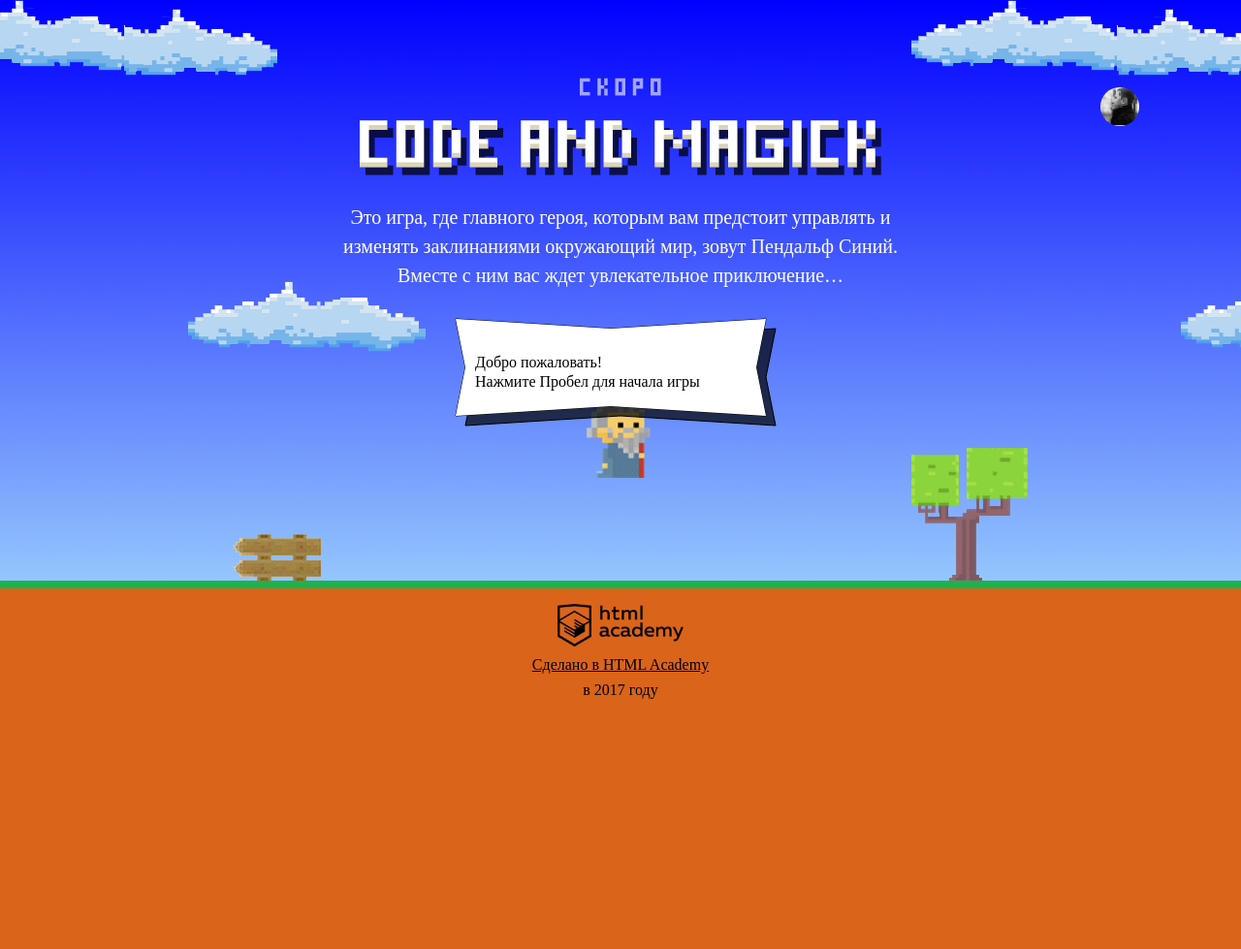
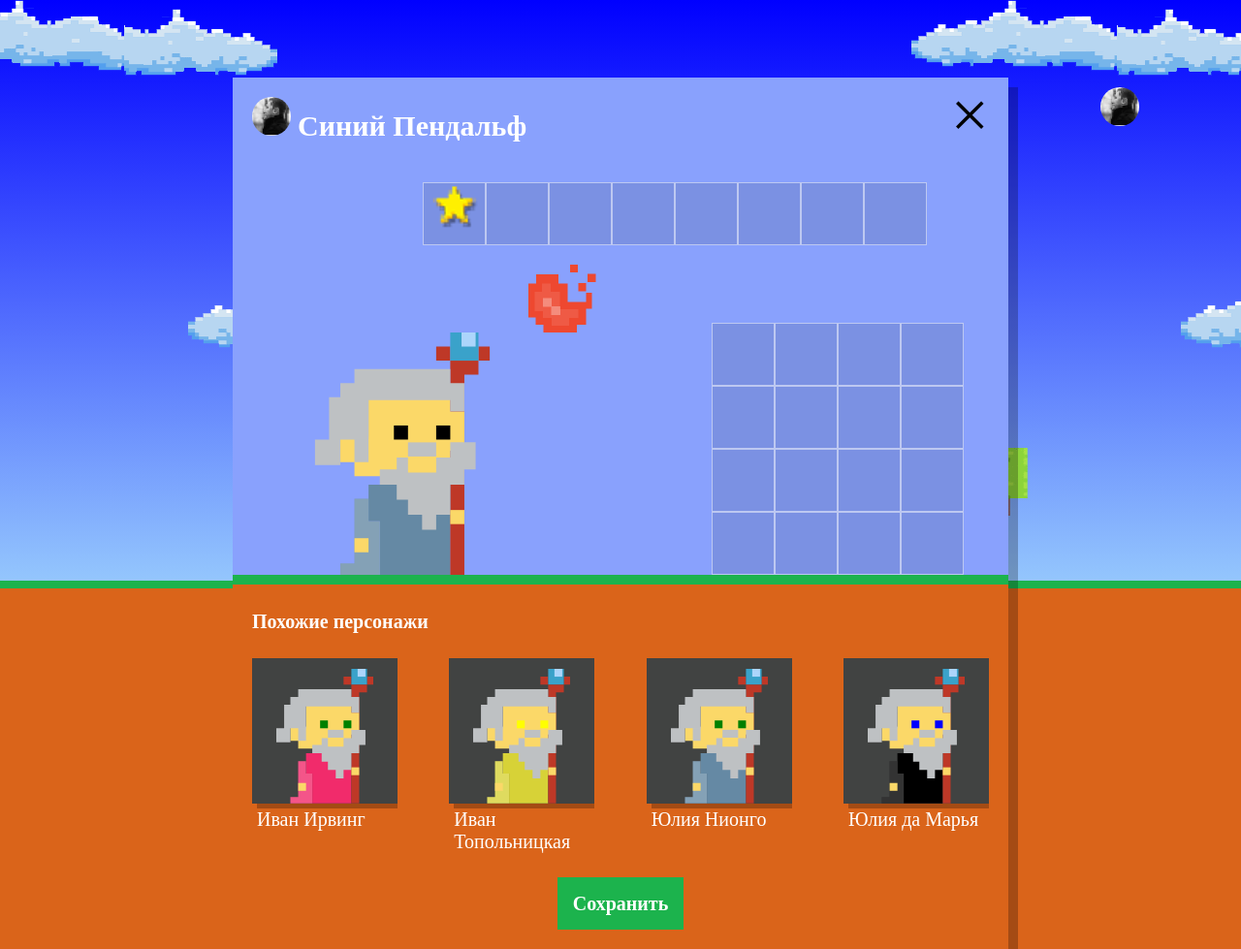
Before and after one commit to ilyazverev1988/1161651-code-and-magick-19, a website: page index.html in a window 1280 px wide. Shown: the whole page at 97% size. Before the commit the page ends 800 px from the top, so only its background shows below. Drawn offline with Linux system fonts and the light colour scheme; a web font is replaced by a local one.

Commit message:
01.02.2020_3

```diff
--- a/index.html
+++ b/index.html
@@ -195,9 +195,10 @@
       return height / 3;
     }
   </script>
-  <!--<script src="js/setup.js"></script>-->
+  <script src="js/setup.js"></script>
   <script src="js/stat.js"></script>
   <script src="js/game.js"></script>
+
 </body>
 
 </html>
--- /dev/null
+++ b/js/setup.js
@@ -0,0 +1,82 @@
+'use strict';
+var NUMBER_OF_WIZARD = 4;
+var namesWizard = [
+  'Иван',
+  'Хуан Себастьян',
+  'Мария',
+  'Кристоф',
+  'Виктор',
+  'Юлия',
+  'Люпита',
+  'Вашингтон'
+];
+var surnamesWizard = [
+  'да Марья',
+  'Верон',
+  'Мирабелла',
+  'Вальц',
+  'Онопко',
+  'Топольницкая',
+  'Нионго',
+  'Ирвинг'
+];
+var coatColorsWizard = [
+  'rgb(101, 137, 164)',
+  'rgb(241, 43, 107)',
+  'rgb(146, 100, 161)',
+  'rgb(56, 159, 117)',
+  'rgb(215, 210, 55)',
+  'rgb(0, 0, 0)'
+];
+var eyesColorsWizard = ['black', 'red', 'blue', 'yellow', 'green'];
+var similarListElement = document.querySelector('.setup-similar-list');
+var similarWizardTemplate = document
+  .querySelector('#similar-wizard-template')
+  .content.querySelector('.setup-similar-item');
+
+var getRandomValue = function (value) {
+  var index = Math.floor(Math.random() * value.length);
+  return value[index];
+};
+
+var generateWizards = function (number, name, surname, coatcolor, eyesColor) {
+  var wizards = [];
+  for (var i = 0; i < number; i++) {
+    var wizardElement = {
+      name: getRandomValue(name) + ' ' + getRandomValue(surname),
+      coatColor: getRandomValue(coatcolor),
+      eyesColor: getRandomValue(eyesColor)
+    };
+    wizards.push(wizardElement);
+  }
+  return wizards;
+};
+
+var renderWizard = function (wizard) {
+  var wizardElement = similarWizardTemplate.cloneNode(true);
+  wizardElement.querySelector('.setup-similar-label').textContent = wizard.name;
+  wizardElement.querySelector('.wizard-coat').style.fill = wizard.coatColor;
+  wizardElement.querySelector('.wizard-eyes').style.fill = wizard.eyesColor;
+  return wizardElement;
+};
+
+var renderWizards = function () {
+  var wizards = generateWizards(
+      NUMBER_OF_WIZARD,
+      namesWizard,
+      surnamesWizard,
+      coatColorsWizard,
+      eyesColorsWizard
+  );
+  document.querySelector('.setup').classList.remove('hidden');
+
+  var fragment = document.createDocumentFragment();
+  for (var i = 0; i < wizards.length; i++) {
+    fragment.appendChild(renderWizard(wizards[i]));
+  }
+  similarListElement.appendChild(fragment);
+
+  document.querySelector('.setup-similar').classList.remove('hidden');
+};
+
+renderWizards();
```
